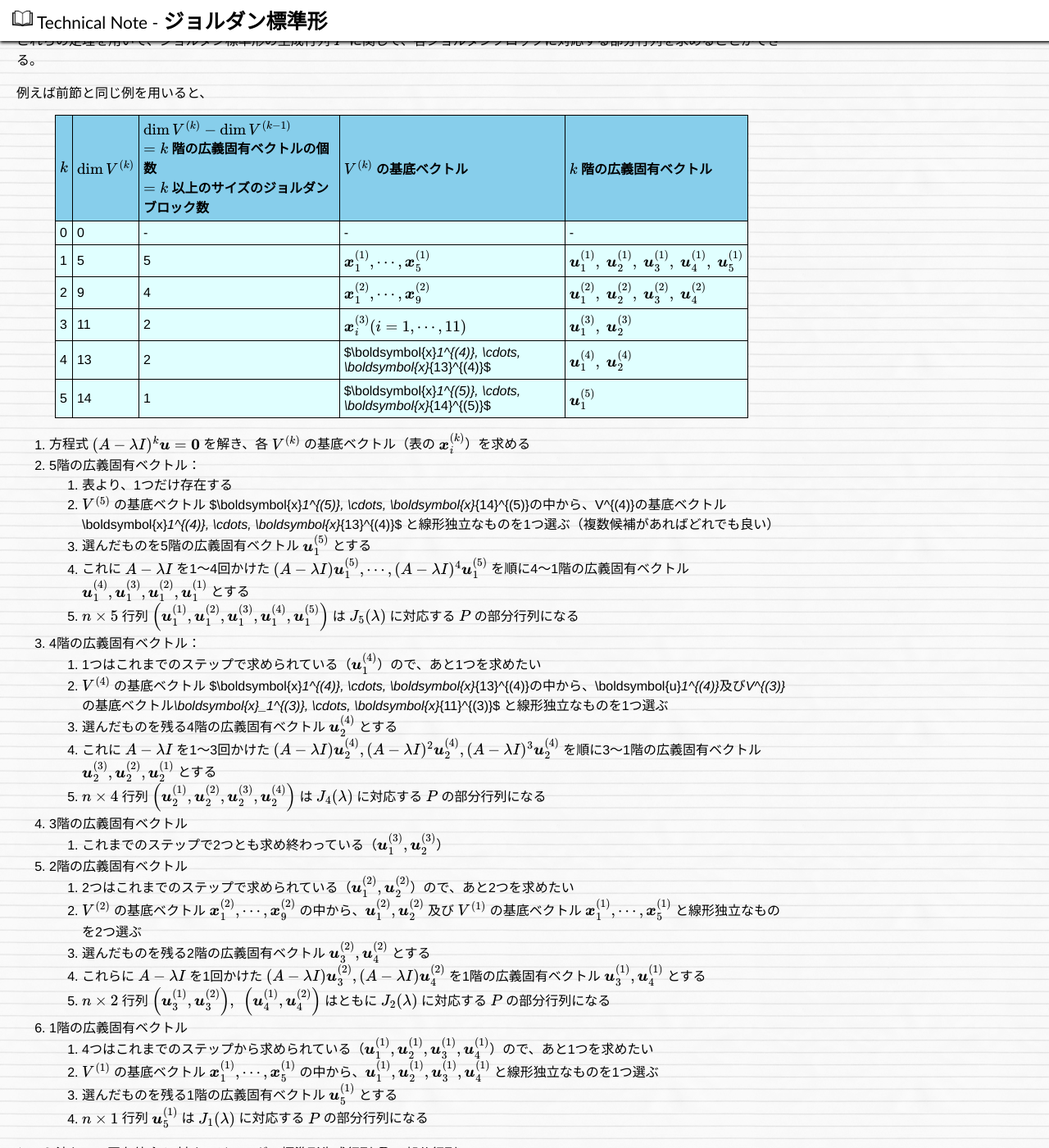
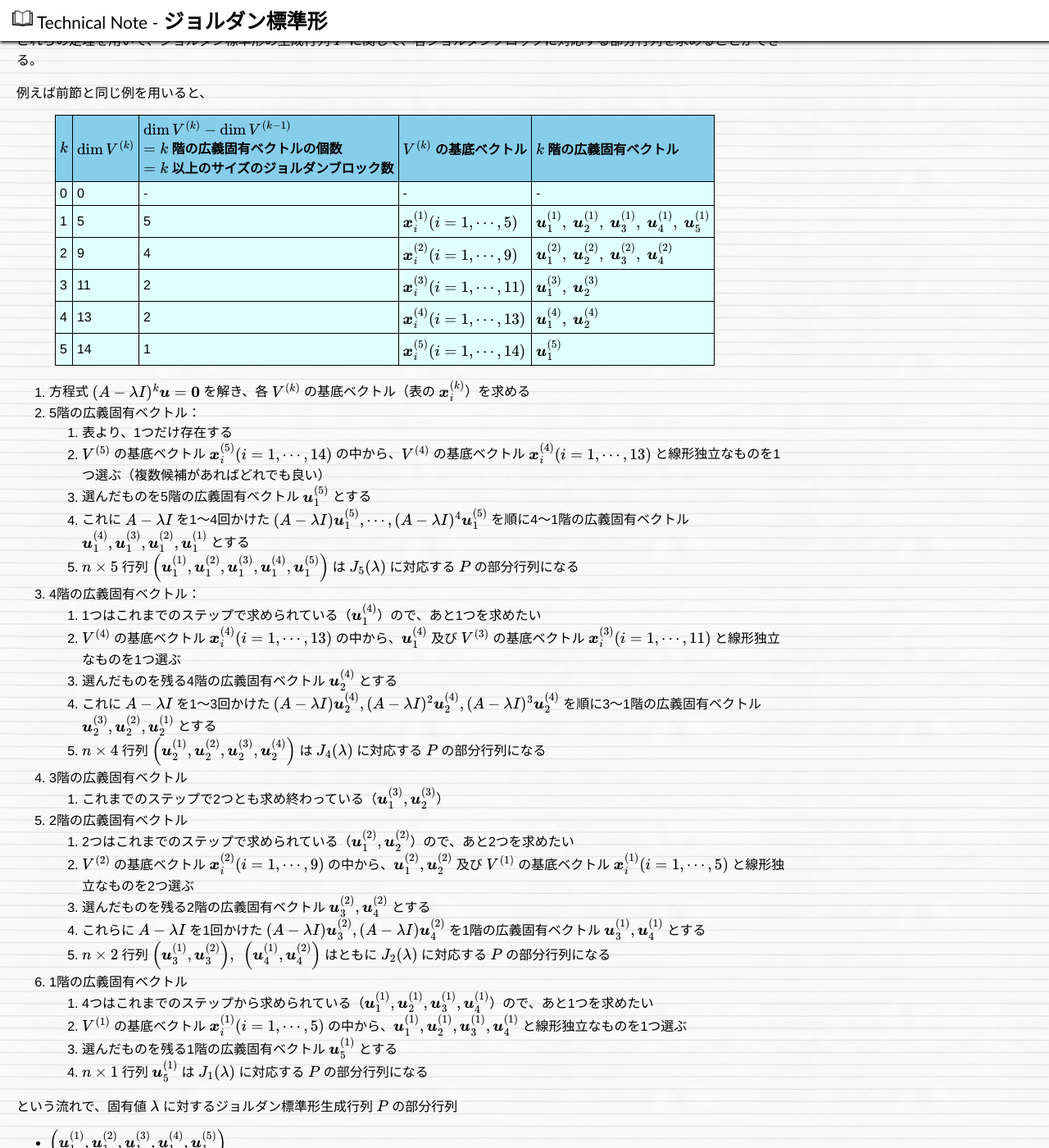
Before and after one commit to hkawabata/technical-note, a Jekyll site: the page built from docs/note/Math/matrix/jordan-normal-form.md, in a window 1280 px wide and 1400 px high, scrolled down 4639 px. Shown: the whole window at 82% size. Built offline with Jekyll 4.4.1, drawn with Linux system fonts in a browser that asks for light colours; nearby versions of some CDN libraries; our own code applies the rules of GitHub Pages for plain Markdown files; formulas are drawn with MathJax 3.

Commit message:
2023/02/23 17:56 update

```diff
--- a/docs/note/Math/matrix/jordan-normal-form.md
+++ b/docs/note/Math/matrix/jordan-normal-form.md
@@ -203,22 +203,22 @@
 | $k$ | $\dim V^{(k)}$ | $\dim V^{(k)}-\dim V^{(k-1)}$<br>$= k$ 階の広義固有ベクトルの個数<br>$=k$ 以上のサイズのジョルダンブロック数 | $V^{(k)}$ の基底ベクトル | $k$ 階の広義固有ベクトル |
 | :-- | :-- | :-- | :-- | :-- |
 | 0 | 0 | - | - | - |
-| 1 | 5 | 5 | $\boldsymbol{x}_1^{(1)}, \cdots, \boldsymbol{x}_5^{(1)}$ | $\boldsymbol{u}_1^{(1)},\ \boldsymbol{u}_2^{(1)},\ \boldsymbol{u}_3^{(1)},\ \boldsymbol{u}_4^{(1)},\ \boldsymbol{u}_5^{(1)}$ |
-| 2 | 9 | 4 | $\boldsymbol{x}_1^{(2)}, \cdots, \boldsymbol{x}_9^{(2)}$ | $\boldsymbol{u}_1^{(2)},\ \boldsymbol{u}_2^{(2)},\ \boldsymbol{u}_3^{(2)},\ \boldsymbol{u}_4^{(2)}$ |
+| 1 | 5 | 5 | $\boldsymbol{x}_i^{(1)} (i = 1, \cdots, 5)$ | $\boldsymbol{u}_1^{(1)},\ \boldsymbol{u}_2^{(1)},\ \boldsymbol{u}_3^{(1)},\ \boldsymbol{u}_4^{(1)},\ \boldsymbol{u}_5^{(1)}$ |
+| 2 | 9 | 4 | $\boldsymbol{x}_i^{(2)} (i = 1, \cdots, 9)$ | $\boldsymbol{u}_1^{(2)},\ \boldsymbol{u}_2^{(2)},\ \boldsymbol{u}_3^{(2)},\ \boldsymbol{u}_4^{(2)}$ |
 | 3 | 11 | 2 | $\boldsymbol{x}_i^{(3)} (i = 1, \cdots, 11)$ | $\boldsymbol{u}_1^{(3)},\ \boldsymbol{u}_2^{(3)}$ |
-| 4 | 13 | 2 | $\boldsymbol{x}_1^{(4)}, \cdots, \boldsymbol{x}_{13}^{(4)}$ | $\boldsymbol{u}_1^{(4)},\ \boldsymbol{u}_2^{(4)}$ |
-| 5 | 14 | 1 | $\boldsymbol{x}_1^{(5)}, \cdots, \boldsymbol{x}_{14}^{(5)}$ | $\boldsymbol{u}_1^{(5)}$ |
+| 4 | 13 | 2 | $\boldsymbol{x}_i^{(4)} (i = 1, \cdots, 13)$ | $\boldsymbol{u}_1^{(4)},\ \boldsymbol{u}_2^{(4)}$ |
+| 5 | 14 | 1 | $\boldsymbol{x}_i^{(5)} (i = 1, \cdots, 14)$ | $\boldsymbol{u}_1^{(5)}$ |
 
 1. 方程式 $(A-\lambda I)^k \boldsymbol{u}=\boldsymbol{0}$ を解き、各 $V^{(k)}$ の基底ベクトル（表の $\boldsymbol{x}_i^{(k)}$）を求める
 2. 5階の広義固有ベクトル：
 	1. 表より、1つだけ存在する
-	2. $V^{(5)}$ の基底ベクトル $\boldsymbol{x}_1^{(5)}, \cdots, \boldsymbol{x}_{14}^{(5)}$ の中から、$V^{(4)}$ の基底ベクトル $\boldsymbol{x}_1^{(4)}, \cdots, \boldsymbol{x}_{13}^{(4)}$ と線形独立なものを1つ選ぶ（複数候補があればどれでも良い）
+	2. $V^{(5)}$ の基底ベクトル $\boldsymbol{x}_i^{(5)} (i = 1, \cdots, 14)$ の中から、$V^{(4)}$ の基底ベクトル $\boldsymbol{x}_i^{(4)} (i = 1, \cdots, 13)$ と線形独立なものを1つ選ぶ（複数候補があればどれでも良い）
 	3. 選んだものを5階の広義固有ベクトル $\boldsymbol{u}_1^{(5)}$ とする
 	4. これに $A-\lambda I$ を1〜4回かけた $(A-\lambda I) \boldsymbol{u}_1^{(5)}, \cdots, (A-\lambda I)^4 \boldsymbol{u}_1^{(5)}$ を順に4〜1階の広義固有ベクトル $\boldsymbol{u}_1^{(4)}, \boldsymbol{u}_1^{(3)}, \boldsymbol{u}_1^{(2)}, \boldsymbol{u}_1^{(1)}$ とする
 	5. $n \times 5$ 行列  $\left(\boldsymbol{u}_1^{(1)}, \boldsymbol{u}_1^{(2)}, \boldsymbol{u}_1^{(3)}, \boldsymbol{u}_1^{(4)}, \boldsymbol{u}_1^{(5)}\right)$ は $J_5(\lambda)$ に対応する $P$ の部分行列になる
 3. 4階の広義固有ベクトル：
 	1. 1つはこれまでのステップで求められている（$\boldsymbol{u}_1^{(4)}$）ので、あと1つを求めたい
-	2. $V^{(4)}$ の基底ベクトル $\boldsymbol{x}_1^{(4)}, \cdots, \boldsymbol{x}_{13}^{(4)}$ の中から、$\boldsymbol{u}_1^{(4)}$ 及び $V^{(3)}$ の基底ベクトル $\boldsymbol{x}_1^{(3)}, \cdots, \boldsymbol{x}_{11}^{(3)}$ と線形独立なものを1つ選ぶ
+	2. $V^{(4)}$ の基底ベクトル $\boldsymbol{x}_i^{(4)} (i = 1, \cdots, 13)$ の中から、$\boldsymbol{u}_1^{(4)}$ 及び $V^{(3)}$ の基底ベクトル $\boldsymbol{x}_i^{(3)} (i = 1, \cdots, 11)$ と線形独立なものを1つ選ぶ
 	3. 選んだものを残る4階の広義固有ベクトル $\boldsymbol{u}_2^{(4)}$ とする
 	4. これに $A-\lambda I$ を1〜3回かけた $(A-\lambda I) \boldsymbol{u}_2^{(4)}, (A-\lambda I)^2 \boldsymbol{u}_2^{(4)}, (A-\lambda I)^3 \boldsymbol{u}_2^{(4)}$ を順に3〜1階の広義固有ベクトル $\boldsymbol{u}_2^{(3)}, \boldsymbol{u}_2^{(2)}, \boldsymbol{u}_2^{(1)}$ とする
 	5. $n \times 4$ 行列  $\left(\boldsymbol{u}_2^{(1)}, \boldsymbol{u}_2^{(2)}, \boldsymbol{u}_2^{(3)}, \boldsymbol{u}_2^{(4)}\right)$ は $J_4(\lambda)$ に対応する $P$ の部分行列になる
@@ -226,13 +226,13 @@
 	1. これまでのステップで2つとも求め終わっている（$\boldsymbol{u}_1^{(3)}, \boldsymbol{u}_2^{(3)}$）
 5. 2階の広義固有ベクトル
 	1. 2つはこれまでのステップで求められている（$\boldsymbol{u}_1^{(2)}, \boldsymbol{u}_2^{(2)}$）ので、あと2つを求めたい
-	2. $V^{(2)}$ の基底ベクトル $\boldsymbol{x}_1^{(2)}, \cdots, \boldsymbol{x}_9^{(2)}$ の中から、$\boldsymbol{u}_1^{(2)}, \boldsymbol{u}_2^{(2)}$ 及び $V^{(1)}$ の基底ベクトル $\boldsymbol{x}_1^{(1)}, \cdots, \boldsymbol{x}_5^{(1)}$ と線形独立なものを2つ選ぶ
+	2. $V^{(2)}$ の基底ベクトル $\boldsymbol{x}_i^{(2)} (i = 1, \cdots, 9)$ の中から、$\boldsymbol{u}_1^{(2)}, \boldsymbol{u}_2^{(2)}$ 及び $V^{(1)}$ の基底ベクトル $\boldsymbol{x}_i^{(1)} (i = 1, \cdots, 5)$ と線形独立なものを2つ選ぶ
 	3. 選んだものを残る2階の広義固有ベクトル $\boldsymbol{u}_3^{(2)}, \boldsymbol{u}_4^{(2)}$ とする
 	4. これらに $A-\lambda I$ を1回かけた $(A-\lambda I) \boldsymbol{u}_3^{(2)}, (A-\lambda I) \boldsymbol{u}_4^{(2)}$ を1階の広義固有ベクトル $\boldsymbol{u}_3^{(1)}, \boldsymbol{u}_4^{(1)}$ とする
 	5. $n \times 2$ 行列 $\left(\boldsymbol{u}_3^{(1)}, \boldsymbol{u}_3^{(2)}\right),\ \left(\boldsymbol{u}_4^{(1)}, \boldsymbol{u}_4^{(2)}\right)$ はともに $J_2(\lambda)$ に対応する $P$ の部分行列になる
 6. 1階の広義固有ベクトル
 	1. 4つはこれまでのステップから求められている（$\boldsymbol{u}_1^{(1)}, \boldsymbol{u}_2^{(1)}, \boldsymbol{u}_3^{(1)}, \boldsymbol{u}_4^{(1)}$）ので、あと1つを求めたい
-	2. $V^{(1)}$ の基底ベクトル $\boldsymbol{x}_1^{(1)}, \cdots, \boldsymbol{x}_5^{(1)}$ の中から、$\boldsymbol{u}_1^{(1)}, \boldsymbol{u}_2^{(1)}, \boldsymbol{u}_3^{(1)}, \boldsymbol{u}_4^{(1)}$ と線形独立なものを1つ選ぶ
+	2. $V^{(1)}$ の基底ベクトル $\boldsymbol{x}_i^{(1)} (i = 1, \cdots, 5)$ の中から、$\boldsymbol{u}_1^{(1)}, \boldsymbol{u}_2^{(1)}, \boldsymbol{u}_3^{(1)}, \boldsymbol{u}_4^{(1)}$ と線形独立なものを1つ選ぶ
 	3. 選んだものを残る1階の広義固有ベクトル $\boldsymbol{u}_5^{(1)}$ とする
 	4. $n \times 1$ 行列 $\boldsymbol{u}_5^{(1)}$ は $J_1(\lambda)$ に対応する $P$ の部分行列になる
 
```
